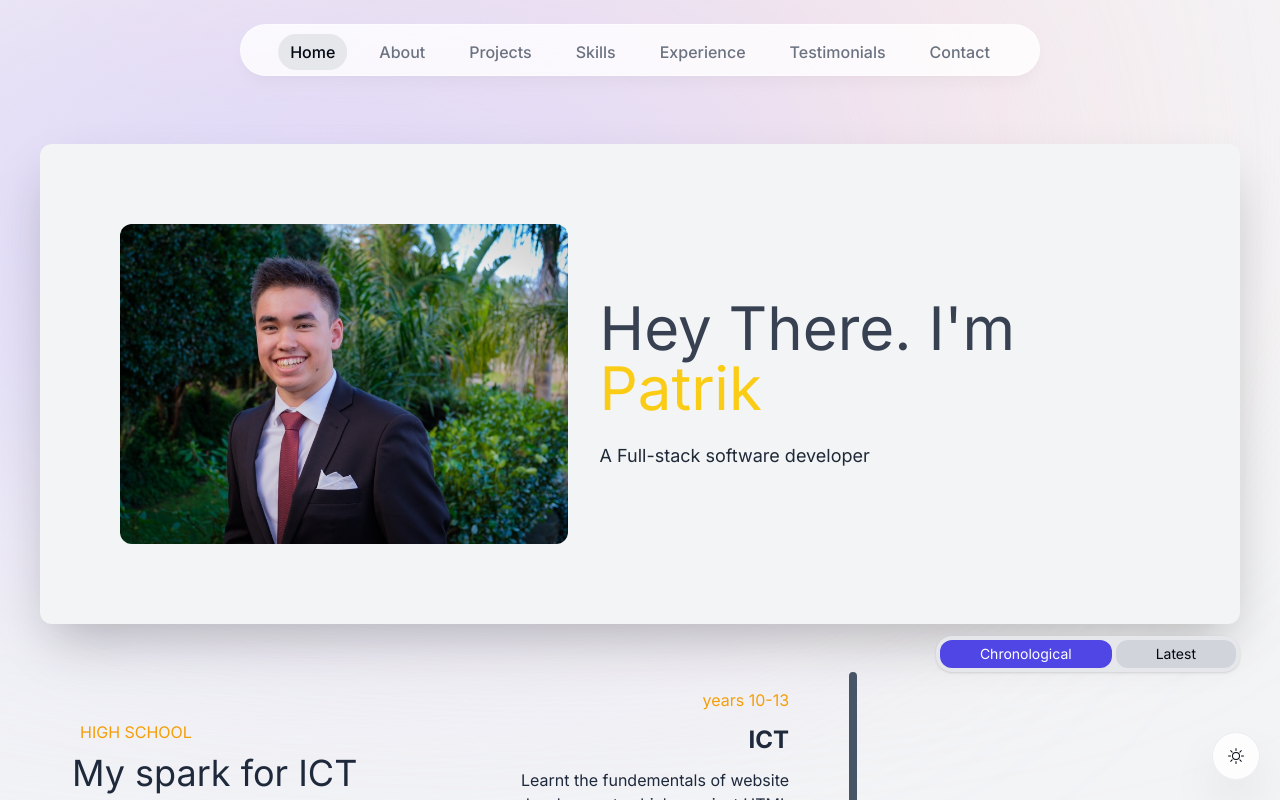
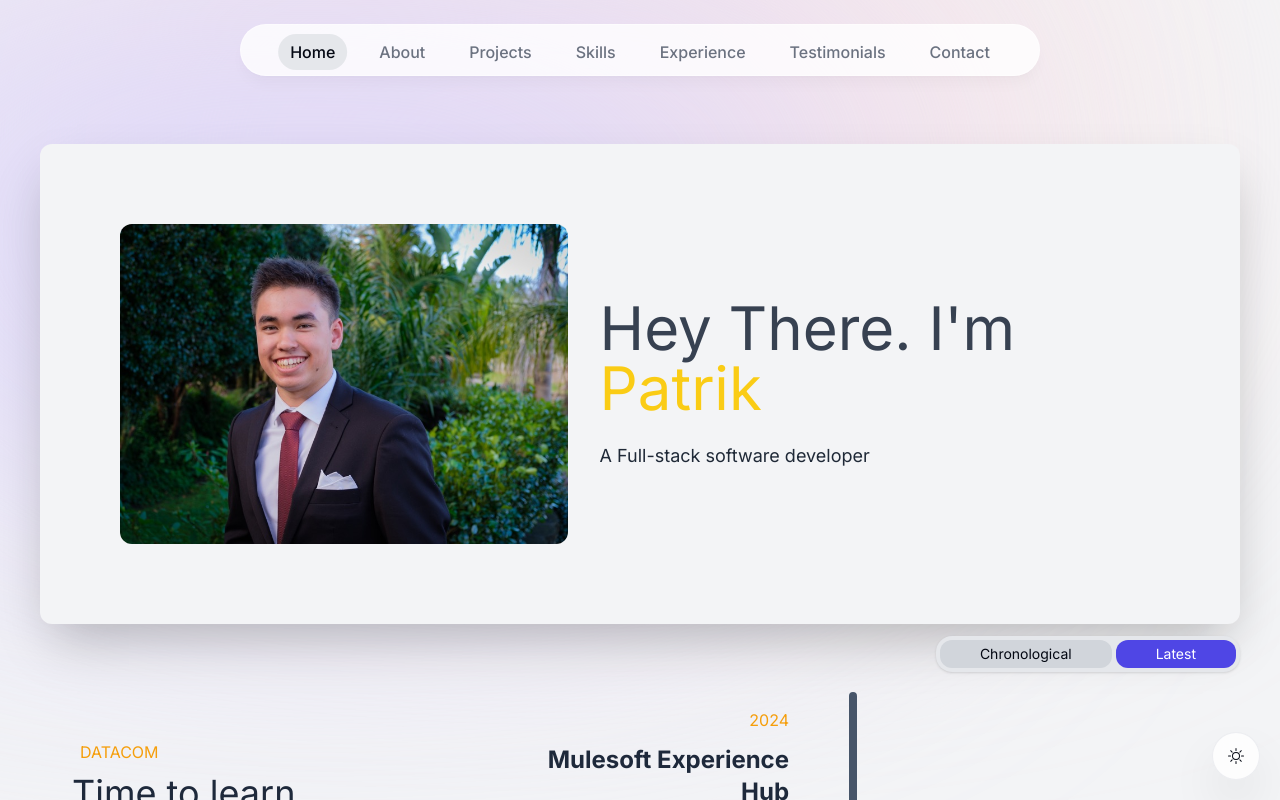
Before and after one commit to Patrik-Star/portfolio-website-2, a Next.js app: page /about in a window 1280 px wide. Shown: the top 800 px of the page. Built offline with nearby package versions, Linux system fonts and the light colour scheme.

Commit message:
updated data added order switch on projects

```diff
--- a/app/about/About.tsx
+++ b/app/about/About.tsx
@@ -1,88 +1,89 @@
-"use client"
-import React, { useEffect, useState } from 'react';
+"use client";
+import React, { useEffect, useState } from "react";
 import AboutTimelineCard from "./AboutTimelineCard";
 import AboutSection from "./AboutSection";
-import { timelineData } from '@/lib/timelineData'
-import ProfilePic from '@/public/ProfilePic.png'
-import Image from 'next/image';
+import { timelineData } from "@/lib/timelineData";
+import ProfilePic from "@/public/ProfilePic.png";
+import Image from "next/image";
+import { ChronologicalSwitch } from "@/components/chronologicalSwitch";
 
 export default function About() {
-
-    const [Chrono, setChrono] = useState(true);
+  const [chrono, setChrono] = useState(false);
 
   useEffect(() => {
-        window.scrollTo(0, 0)
-      }, [])
+    window.scrollTo(0, 0);
+  }, []);
 
   return (
-
     <main className="justify-center px-10">
       <div className="pt-10 lg:pt-0 mx-auto ">
         {/* hero card */}
         <section className="bg-gray-100 rounded-xl shadow-2xl lg:flex p-10 md:p-20">
-                    <Image src={ProfilePic}
+          <Image
+            src={ProfilePic}
             alt="profile image"
             width="448"
             height="320"
             quality="95"
             priority={true}
-                        className='rounded-xl mr-8 h-50 md:h-80' />
+            className="rounded-xl mr-8 h-50 md:h-80"
+          />
           <div className="text-lg flex flex-col justify-center">
             <h1 className="cursive text-6xl text-gray-700 mb-4">
               Hey There. I'm <span className="text-yellow-400">Patrik</span>
             </h1>
             <div className="prose lg:prose-xl text-gray-800">
-                            <p className="text-gray-800 mt-2"> A Full-stack software developer</p>
+              <p className="text-gray-800 mt-2">
+                {" "}
+                A Full-stack software developer
+              </p>
             </div>
           </div>
         </section>
       </div>
 
       {/* order switch */}
-            <div className="w-full flex md:justify-end justify-center pb-10 md:pb-0 pt-3 ">
-                <div className="shadow rounded-2xl flex p-1 relative items-center bg-gray-200">
-                    <div className={`w-full rounded-xl flex justify-center ${Chrono ? 'bg-indigo-600 text-white' : 'bg-gray-300 dark:text-gray-900'}`}>
-                        <button className='text-sm px-10 py-1' onClick={() => setChrono(true)}>Chronological</button>
-                    </div>
-                    <div className={`ml-1 w-full rounded-xl flex justify-center ${!Chrono ? 'bg-indigo-600 text-white' : 'bg-gray-300 dark:text-gray-900'}`}>
-                        <button className='text-sm px-10 py-1' onClick={() => setChrono(false)}>Latest</button>
-                    </div>
-
-                </div>
-            </div>
+      <ChronologicalSwitch chrono={chrono} setChrono={setChrono} />
 
       {/* Timeline content */}
-            <div className={`flex flex-col ${!Chrono && 'flex-col-reverse'}`}>
-                {timelineData && timelineData.map((sectionElement, i) => (
+      <div className={`flex flex-col ${!chrono && "flex-col-reverse"}`}>
+        {timelineData &&
+          timelineData.map((sectionElement, i) => (
             <AboutSection
               subtitle={sectionElement.subtitle}
               main={sectionElement.main}
               body={sectionElement.body}
-                        key={i}>
+              key={i}
+            >
               {/* Normal order */}
-                        {sectionElement.cards && (Chrono) && sectionElement.cards.map((cardElement, k) => (
+              {sectionElement.cards &&
+                chrono &&
+                sectionElement.cards.map((cardElement, k) => (
                   <AboutTimelineCard
                     date={cardElement.date}
                     title={cardElement.title}
                     body={cardElement.body}
                     key={k}
-                                side={(k % 2 === 0) ? "left" : "right"}
+                    side={k % 2 === 0 ? "left" : "right"}
                   />
                 ))}
               {/* Reverse cards within each section */}
-                        {sectionElement.cards && (!Chrono) && sectionElement.cards.map((cardElement, j) => (
+              {sectionElement.cards &&
+                !chrono &&
+                sectionElement.cards
+                  .map((cardElement, j) => (
                     <AboutTimelineCard
                       date={cardElement.date}
                       title={cardElement.title}
                       body={cardElement.body}
                       key={j}
-                                side={(j % 2 === 0) ? "left" : "right"}
+                      side={j % 2 === 0 ? "left" : "right"}
                     />
-                        )).reverse()}
-
+                  ))
+                  .reverse()}
             </AboutSection>
           ))}
       </div>
     </main>
-    )
+  );
 }
--- a/app/layout.tsx
+++ b/app/layout.tsx
@@ -27,6 +27,9 @@ export default function RootLayout({
         <div className="bg-[#fbe2e3] absolute top-[-6rem] -z-10 right-[11rem] h-[31.25rem] w-[31.25rem] rounded-full blur-[10rem] sm:w-[68.75rem] dark:bg-[#946263]"></div>
         <div className="bg-[#dbd7fb] absolute top-[-1rem] -z-10 left-[-35rem] h-[31.25rem] w-[50rem] rounded-full blur-[10rem] sm:w-[68.75rem] md:left-[-33rem] lg:left-[-28rem] xl:left-[-15rem] 2xl:left-[-5rem] dark:bg-[#676394]"></div>
 
+        <div className="bg-[#fbe2e3] absolute bottom-[-6rem] -z-10 right-[11rem] h-[31.25rem] w-[31.25rem] rounded-full blur-[10rem] sm:w-[68.75rem] dark:bg-[#946263]"></div>
+        <div className="bg-[#dbd7fb] absolute bottom-[-1rem] -z-10 left-[-35rem] h-[31.25rem] w-[50rem] rounded-full blur-[10rem] sm:w-[68.75rem] md:left-[-33rem] lg:left-[-28rem] xl:left-[-15rem] 2xl:left-[-5rem] dark:bg-[#676394]"></div>
+
         <ThemeContextProvider >
           <ActiveSectionContextProvider>
               <Header />
--- a/app/projects/Project.tsx
+++ b/app/projects/Project.tsx
@@ -1,38 +1,59 @@
-import React from 'react';
-import { projectsData } from '@/lib/ProjectsData';
+import React, { useState } from "react";
+import { projectsData } from "@/lib/ProjectsData";
+import { ChronologicalSwitch } from "@/components/chronologicalSwitch";
 
 export default function Project() {
   // For Datacom custom border - ${project.place.includes("Datacom") ? "rounded-3xl border-8 border-c-datacom-blue border-double ": ""}
 
+  const [chrono, setChrono] = useState(false);
+
+  const sortedProjects = chrono
+    ? projectsData
+    : [...projectsData].reverse() ;
+
   return (
     <main className="min-h-screen pb-10 px-5">
       <section className="container mx-auto text-gray-700 dark:text-gray-100">
-                <h1 className="text-5xl flex justify-center font-semibold ">My Projects</h1>  {/*cursive*/}
-                <h2 className="text-lg flex justify-center mb-12 mt-3 ">Welcome to my projects page</h2>
-                <section className="grid md:grid-cols-2 gap-8 sm:grid-cols-1">
+        <h1 className="text-5xl flex justify-center font-semibold ">
+          My Projects
+        </h1>
+        {/*cursive*/}
 
-                    {projectsData && projectsData.map((project, index) => (
-                        <article key={index} className={`flex flex-col h-auto justify-between p-5 sm:p-7 rounded-2xl shadow-xl text-gray-900 bg-white
+        <h2 className="text-lg flex justify-center mb-12 mt-3 ">
+          Welcome to my projects page
+        </h2>
+
+        <ChronologicalSwitch chrono={chrono} setChrono={setChrono} />
+
+        <section className="grid md:grid-cols-2 gap-8 sm:grid-cols-1 ">
+          {sortedProjects &&
+            sortedProjects.map((project, index) => (
+              <article
+                key={index}
+                className={`flex flex-col h-auto justify-between p-5 sm:p-7 rounded-2xl shadow-xl text-gray-900 bg-white
                         dark:bg-white/10
-                        dark:text-white/90 `}>
+                        dark:text-white/90`}
+              >
                 <div className="">
-                                <h3 className="text-3xl fond-bold mb-2">
-                                    {project.title}
-                                </h3>
+                  <h3 className="text-3xl fond-bold mb-2">{project.title}</h3>
                   <div className="text-xs">
                     <span>
                       <strong className="font-bold "> Finished on </strong>:{" "}
-                                        {project.date}{" | "}
+                      {project.date}
+                      {" | "}
                     </span>
                     <span>
-                                        <strong className="font-bold">Place</strong>: {" "}
-                                        {project.place}{" | "}
+                      <strong className="font-bold">Place</strong>:{" "}
+                      {project.place}
+                      {" | "}
                     </span>
                     <span>
-                                        <strong className="font-bold">Type</strong>: {" "}
+                      <strong className="font-bold">Type</strong>:{" "}
                       {project.projectType}
                     </span>
-                                    <p className="mt-6 text-base sm:text-lg leading-relaxed">{project.description}</p>
+                    <p className="mt-6 text-base sm:text-lg leading-relaxed">
+                      {project.description}
+                    </p>
 
                     {/* {project.link !== "Internal Project" ?
                                     <a href={project.link} rel="noopener noreferrer" target="_blank" className="text-red-500 font-bold text-xl hover:underline hover:text-red-400">
@@ -44,18 +65,20 @@ export default function Project() {
                   </div>
                 </div>
                 <div className="justify-left mt-6 flex flex-wrap">
-                                {project.tags && project.tags.map((tag: any, index: number) => (
-                                    <div key={index} className="py-2 px-4 shadow-md rounded-full bg-gray-200 text-gray-700 font-mono text-xs mr-2 mt-2">
+                  {project.tags &&
+                    project.tags.map((tag: any, index: number) => (
+                      <div
+                        key={index}
+                        className="py-2 px-4 shadow-md rounded-full bg-gray-200 text-gray-700 font-mono text-xs mr-2 mt-2"
+                      >
                         {tag}
                       </div>
                     ))}
                 </div>
-
-
               </article>
             ))}
         </section>
       </section>
-        </main >
-    )
+    </main>
+  );
 }
--- /dev/null
+++ b/components/chronologicalSwitch.tsx
@@ -0,0 +1,46 @@
+import React from "react";
+
+type chronologicalSwitchProps = {
+  chrono: boolean;
+  setChrono: (value: boolean) => void;
+}
+
+export const ChronologicalSwitch  = ({
+  chrono,
+  setChrono,
+}: chronologicalSwitchProps) => {
+  return (
+    <div className="w-full flex justify-end md:justify-end pb-10 md:pb-5 pt-3">
+      <div className="shadow rounded-2xl flex p-1 relative items-center bg-gray-200">
+        <div
+          className={`w-full rounded-xl flex justify-center ${
+            chrono
+              ? "bg-indigo-600 text-white"
+              : "bg-gray-300 dark:text-gray-900"
+          }`}
+        >
+          <button
+            className="text-sm px-10 py-1"
+            onClick={() => setChrono(true)}
+          >
+            Chronological
+          </button>
+        </div>
+        <div
+          className={`ml-1 w-full rounded-xl flex justify-center ${
+            !chrono
+              ? "bg-indigo-600 text-white"
+              : "bg-gray-300 dark:text-gray-900"
+          }`}
+        >
+          <button
+            className="text-sm px-10 py-1"
+            onClick={() => setChrono(false)}
+          >
+            Latest
+          </button>
+        </div>
+      </div>
+    </div>
+  );
+}
--- a/lib/ProjectsData.ts
+++ b/lib/ProjectsData.ts
@@ -154,7 +154,7 @@ export const projectsData = [
         projectType: "Frontend",
         date: "February 2025",
         description: "Migrating a Legacy React project to a modern, high and robust standard to meet customer requirements. ",
-        tags: ["React JS", "CSS", "Typescript", "Storybook", "Jenkins", "Jira", "Storybooks", "Slack", "Github"],
+        tags: ["React JS", "CSS", "Typescript", "Storybook", "Jenkins", "Jira", "Storybooks", "Slack", "Github", "Apple Pay"],
         link: "https://pushpay.com/product/church-giving/",
         imageUrl: "",
     },
--- a/lib/data.ts
+++ b/lib/data.ts
@@ -106,5 +106,6 @@ export const skillsData = [
   'Intellij',
   'Mulesoft',
   'Anypoint Experience Hub',
-  'Salesforce'
+  'Salesforce',
+  'Apple Pay'
 ] as const;
```
Lines whose indentation alone changed are shown as unchanged.
